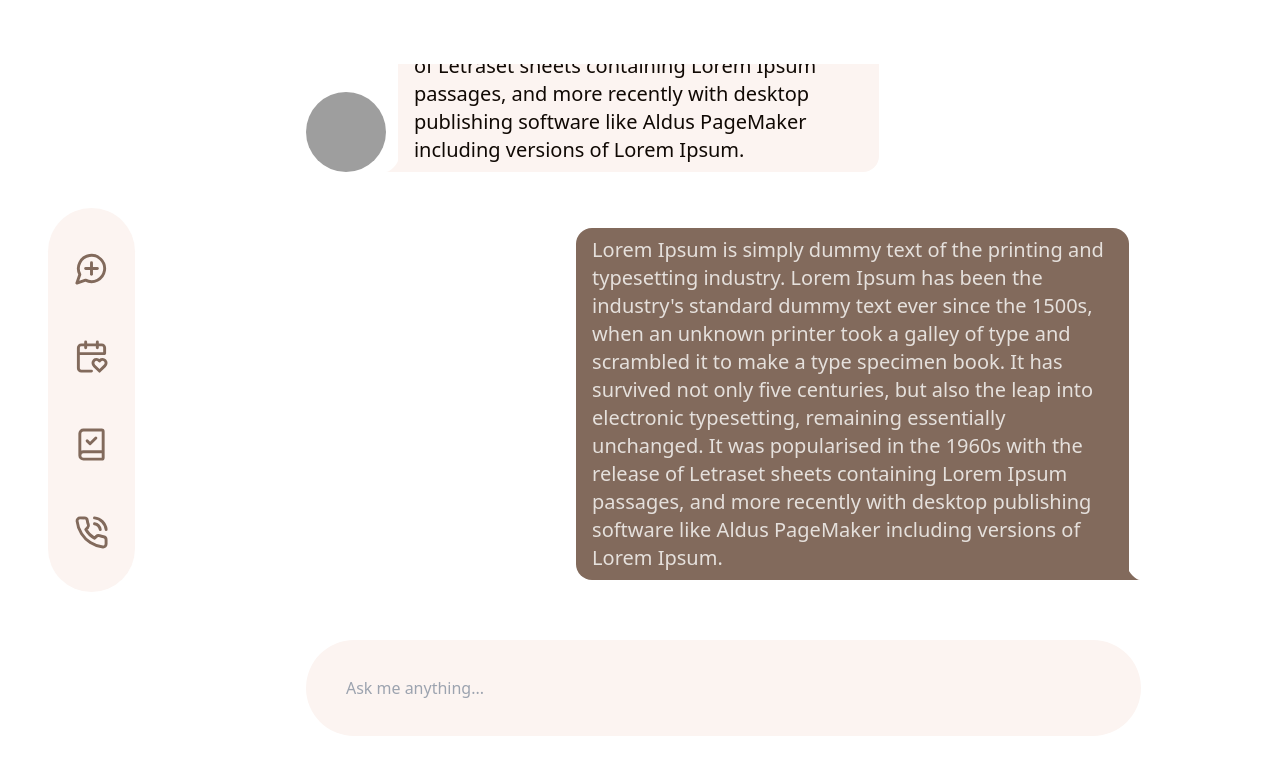
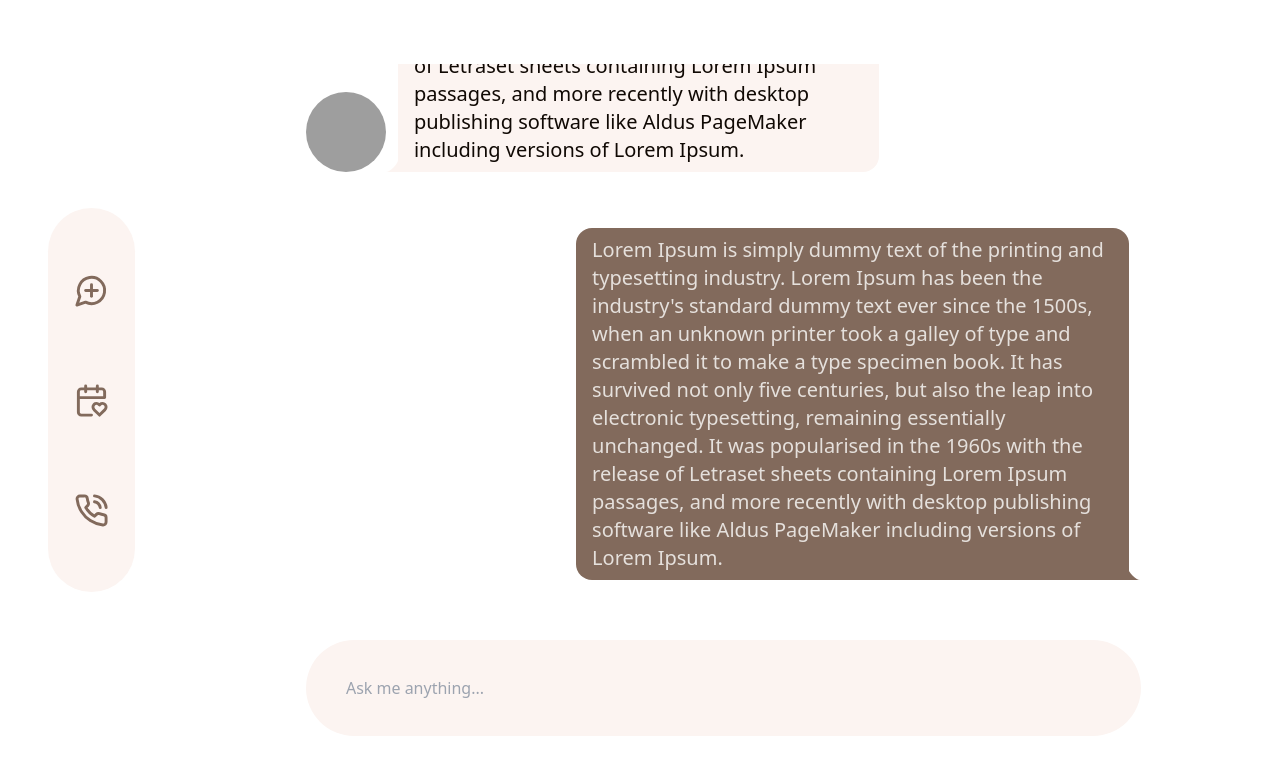
Before and after one commit to ouckah/joyai, a Next.js app: page /chat in a window 1280 px wide. Shown: the top 774 px of the page. Built offline with nearby package versions, Linux system fonts and the light colour scheme; grey boxes are pictures that could not be loaded.

Commit message:
remove todo list + add help routing

```diff
--- a/src/app/_components/Navbar.jsx
+++ b/src/app/_components/Navbar.jsx
@@ -19,13 +19,7 @@
             </Link>
             <Link
                 className='flex justify-center items-center w-14 h-14 rounded-full hover:brightness-75 hover:bg-joy-pink-dark hover:shadow-inner duration-300 transition-all'
-                href='chat'
-            >
-                <BookCheck size={35} color='#826a5c' />
-            </Link>
-            <Link
-                className='flex justify-center items-center w-14 h-14 rounded-full hover:brightness-75 hover:bg-joy-pink-dark hover:shadow-inner duration-300 transition-all'
-                href='chat'
+                href='help'
             >
                 <PhoneCall size={35} color='#826a5c' />
             </Link>
--- a/src/app/todo/page.js
+++ /dev/null
@@ -1,3 +0,0 @@
-export default function Todo() {
-  return <></>;
-}
```
